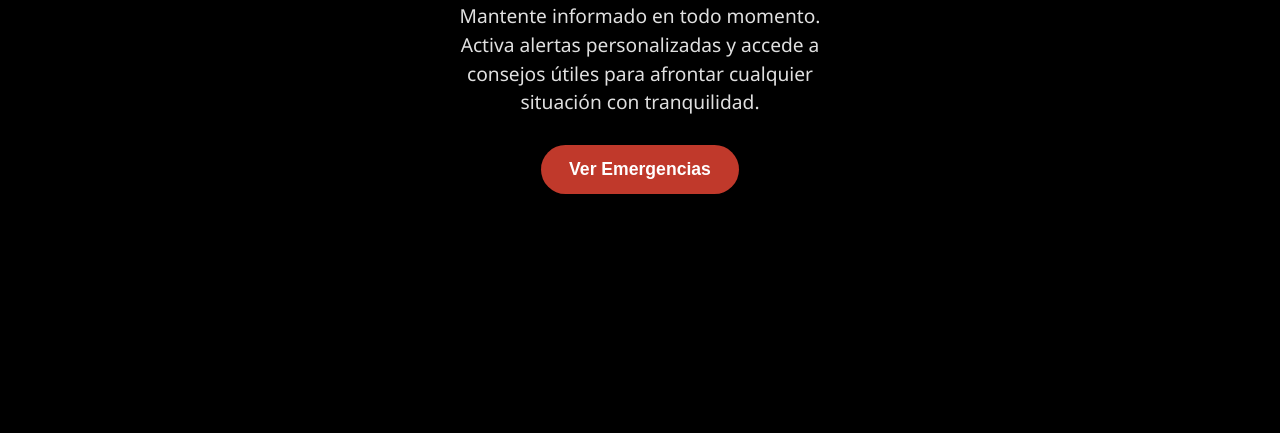
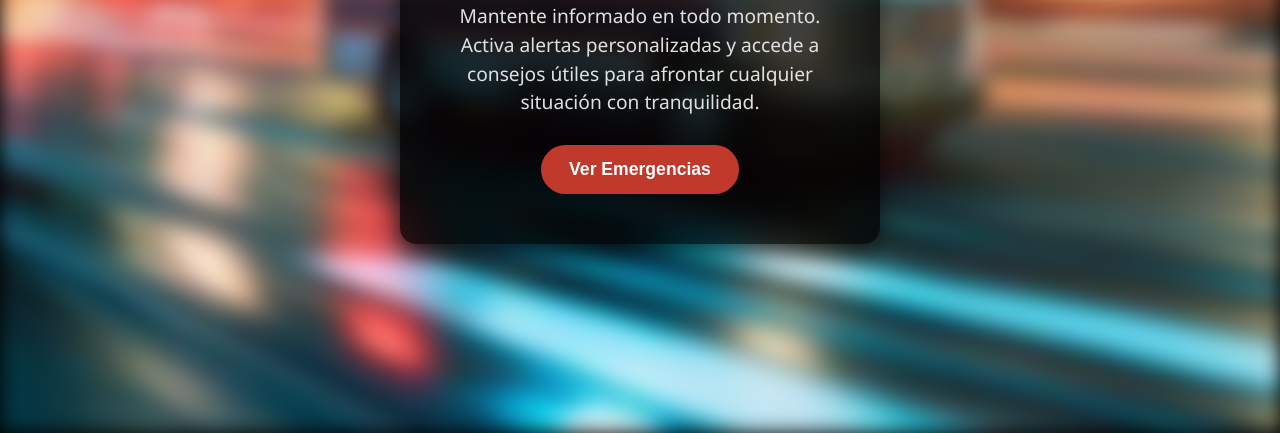
Before and after one commit to paula-sda/webAlertas, a plain HTML site: page index.html in a window 1280 px wide. Shown: the part 367-800 px from the top of the page. Drawn offline with Linux system fonts and the light colour scheme.

Commit message:
Update index.html

```diff
--- a/index.html
+++ b/index.html
@@ -29,7 +29,7 @@
             left: 0;
             width: 100%;
             height: 100%;
-            background: url('/static/fondo2.jpg') no-repeat center center/cover;
+            background: url('fondo2.jpg') no-repeat center center/cover;
             filter: blur(10px);
             z-index: -1;
         }
```
